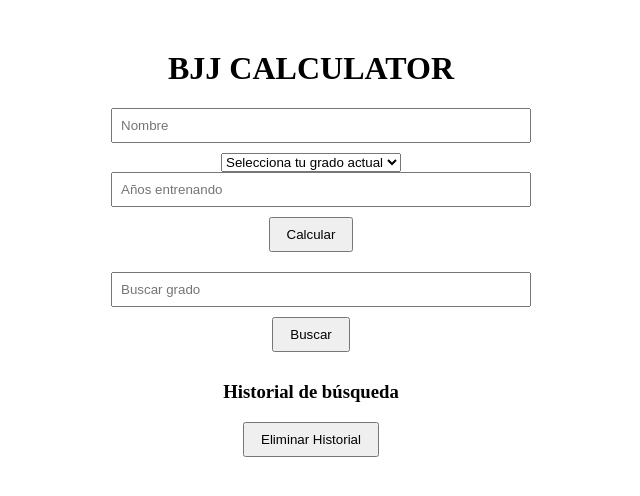
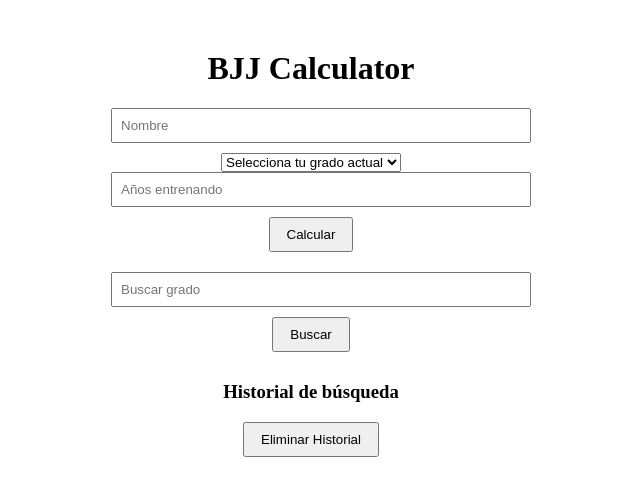
Before and after one commit to joseperezm/js-PreEntrega3-Perez, a plain HTML site: page index.html in a window 1280 px wide. Shown: the whole page, without its empty margins (329-969 px from the left). Drawn offline with Linux system fonts and the light colour scheme.

Commit message:
primer commit

```diff
--- a/index.html
+++ b/index.html
@@ -32,7 +32,7 @@
 </head>
 <body>
   <div class="container">
-    <h1>BJJ CALCULATOR</h1>
+    <h1>BJJ Calculator</h1>
     <button id="botonLogout" style="display: none;">Cerrar sesión - <span id="nombreUsuario"></span></button>
     <form id="formulario">
       <input type="text" name="nombre" placeholder="Nombre" required>
```
